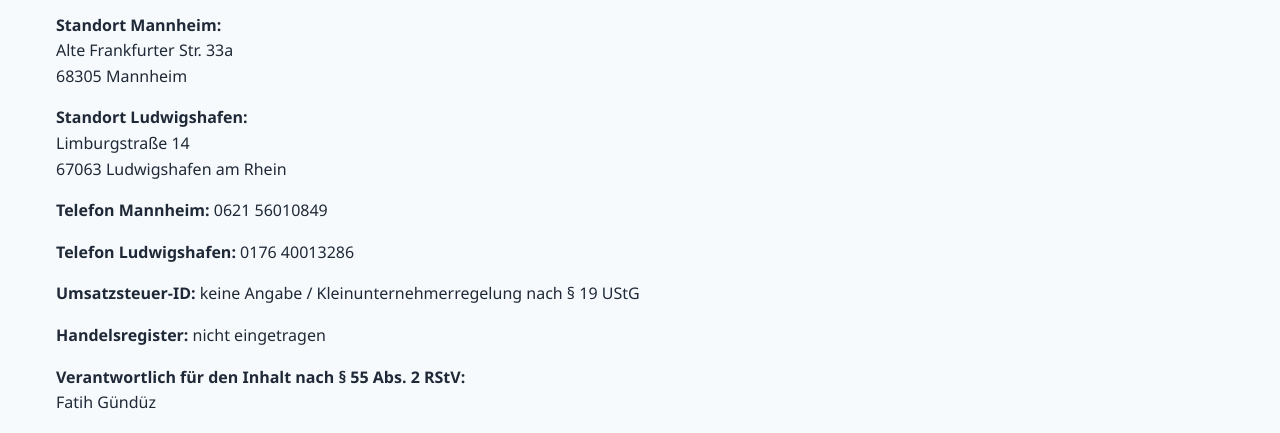
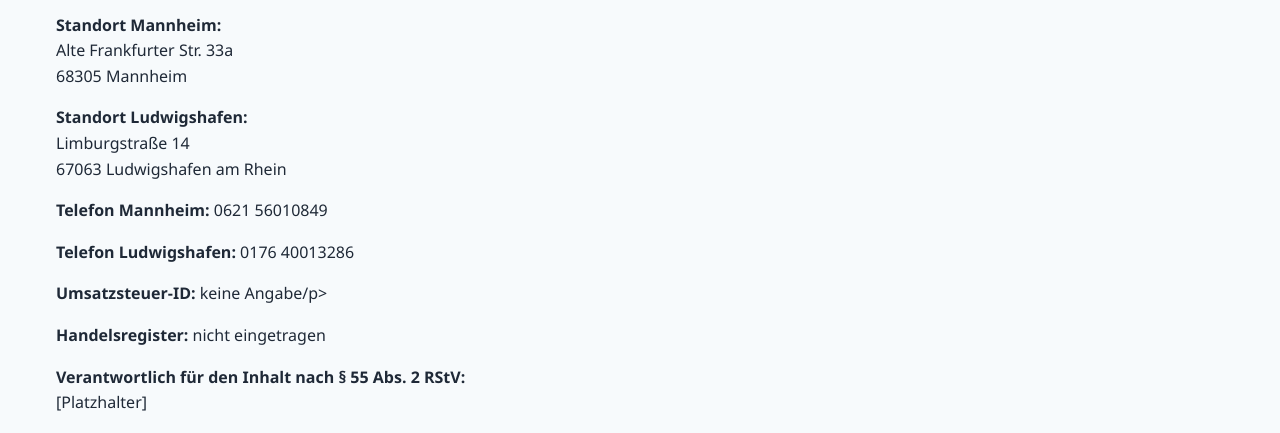
Before and after one commit to greatwizardman-mint/guenduez-auto, a plain HTML site: page impressum.html in a window 1280 px wide. Shown: the part 341-774 px from the top of the page. Drawn offline with Linux system fonts and the light colour scheme.

Commit message:
Add files via upload

```diff
--- a/impressum.html
+++ b/impressum.html
@@ -41,9 +41,9 @@
             <p><strong>Standort Ludwigshafen:</strong><br>Limburgstraße 14<br>67063 Ludwigshafen am Rhein</p>
             <p><strong>Telefon Mannheim:</strong> 0621 56010849</p>
             <p><strong>Telefon Ludwigshafen:</strong> 0176 40013286</p>
-            <p><strong>Umsatzsteuer-ID:</strong> keine Angabe / Kleinunternehmerregelung nach § 19 UStG</p>
+            <p><strong>Umsatzsteuer-ID:</strong> keine Angabe/p>
             <p><strong>Handelsregister:</strong> nicht eingetragen</p>
-            <p><strong>Verantwortlich für den Inhalt nach § 55 Abs. 2 RStV:</strong><br>Fatih Gündüz</p>
+            <p><strong>Verantwortlich für den Inhalt nach § 55 Abs. 2 RStV:</strong><br>[Platzhalter]</p>
             <h2>Haftungsausschluss</h2>
             <p>Die Inhalte dieser Website wurden mit größter Sorgfalt erstellt. Für die Aktualität, Vollständigkeit und Richtigkeit der Inhalte können wir jedoch keine Gewähr übernehmen.</p>
             <p>Als Diensteanbieter sind wir gemäß § 7 Abs. 1 TMG für eigene Inhalte auf diesen Seiten nach den allgemeinen Gesetzen verantwortlich. Nach §§ 8 bis 10 TMG sind wir als Diensteanbieter jedoch nicht verpflichtet, übermittelte oder gespeicherte fremde Informationen zu überwachen oder nach Umständen zu forschen, die auf eine rechtswidrige Tätigkeit hinweisen.</p>
```
Also changed, not shown: 1 other file.
